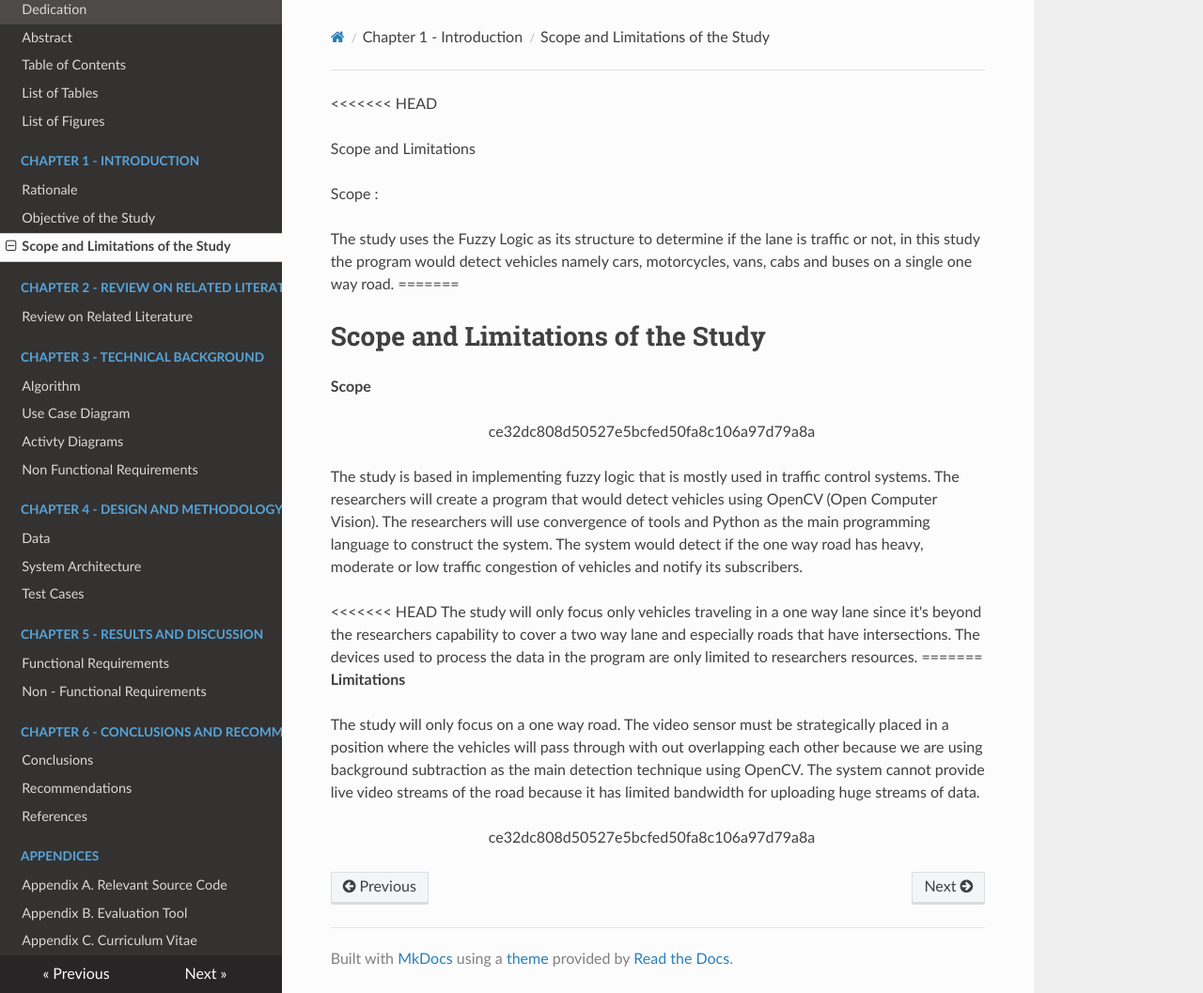
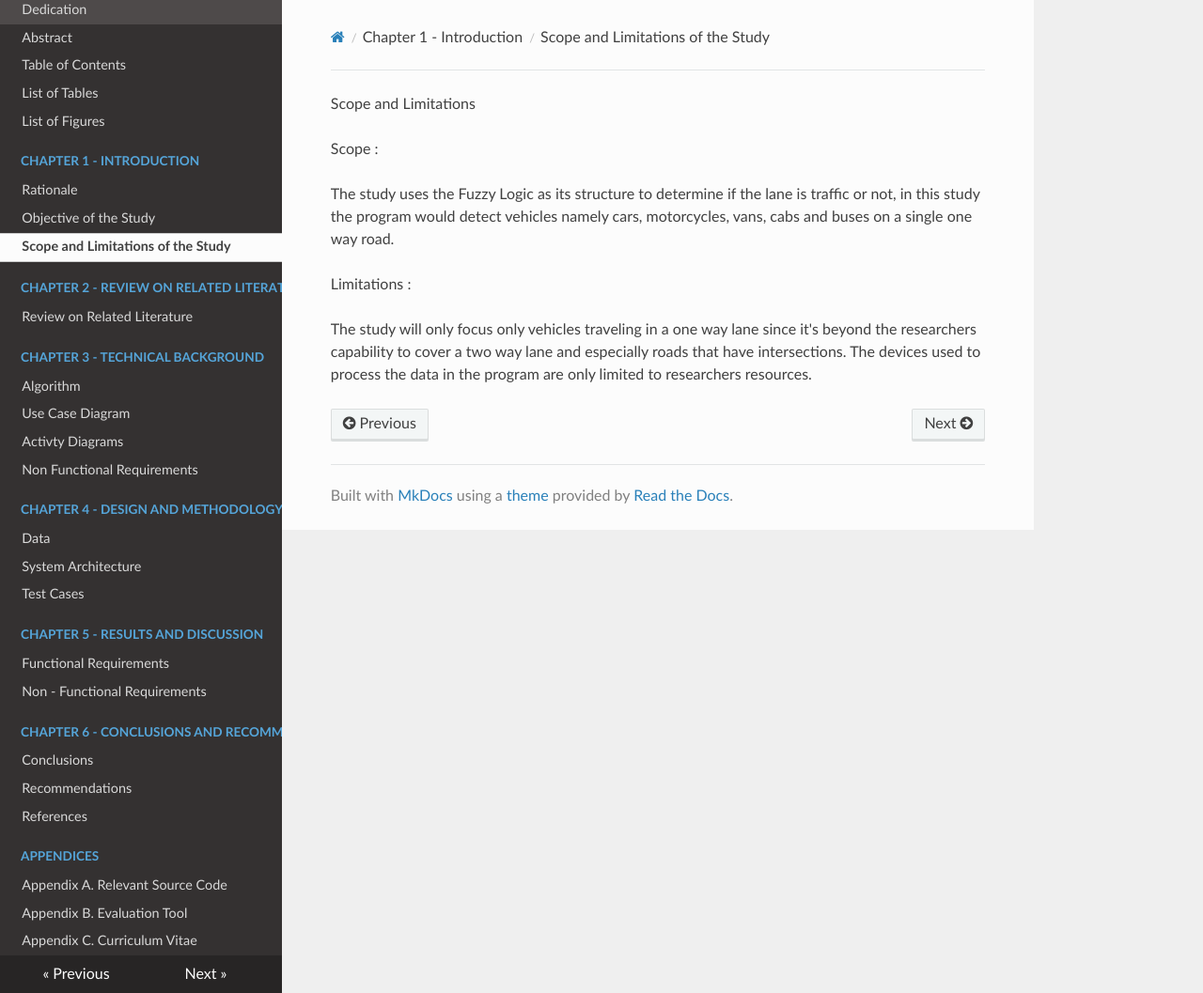
Before and after one commit to mikhailejohnapale/argomada-fuzz-track-doc, an MkDocs documentation site: the page built from docs/chapter1/scope-and-limitations-of-the-study.md, in a window 1280 px wide and 1057 px high. Shown: the whole window at 94% size. Built offline with MkDocs 1.6.1, drawn with Linux system fonts in a browser that asks for light colours; nearby versions of some CDN libraries; old or Windows-style settings are respelled for this version of MkDocs.

Commit message:
2nd draft

```diff
--- a/docs/chapter1/scope-and-limitations-of-the-study.md
+++ b/docs/chapter1/scope-and-limitations-of-the-study.md
@@ -1,44 +1,20 @@
-<<<<<<< HEAD
 
 Scope and Limitations
 
 Scope :
 
-The study uses the Fuzzy Logic as its structure
-to determine if the lane is traffic or not, in
-this study the program would detect vehicles
-namely cars, motorcycles, vans, cabs and buses
-on a single one way road.
-=======
-# Scope and Limitations of the Study
-
-**Scope**
->>>>>>> ce32dc808d50527e5bcfed50fa8c106a97d79a8a
-
-The study is based in implementing fuzzy logic
-that is mostly used in traffic control systems. The
-researchers will create a program that would detect vehicles
-using OpenCV (Open Computer Vision). The researchers will
-use convergence of tools and Python as the main programming language
-to construct the system. The system would detect if the one way road has heavy,
-moderate or low traffic congestion of vehicles and notify its subscribers.
+The study uses the Fuzzy Logic as its structure to
+determine if the lane is traffic or not, in this
+study the program would detect vehicles namely cars,
+motorcycles, vans, cabs and buses on a single one
+way road.
 
 
-<<<<<<< HEAD
+Limitations :
+
 The study will only focus only vehicles traveling
 in a one way lane since it's beyond the researchers
 capability to cover a two way lane and especially
 roads that have intersections. The devices used to
 process the data in the program are only limited
 to researchers resources.
-=======
-**Limitations**
-
-The study will only focus on a one way road. The video sensor
-must be strategically placed in a position where the vehicles
-will pass through with out overlapping each other because we
-are using background subtraction as the main detection technique
-using OpenCV. The system cannot provide live video streams
-of the road because it has limited bandwidth for uploading huge
-streams of data.
->>>>>>> ce32dc808d50527e5bcfed50fa8c106a97d79a8a
```
